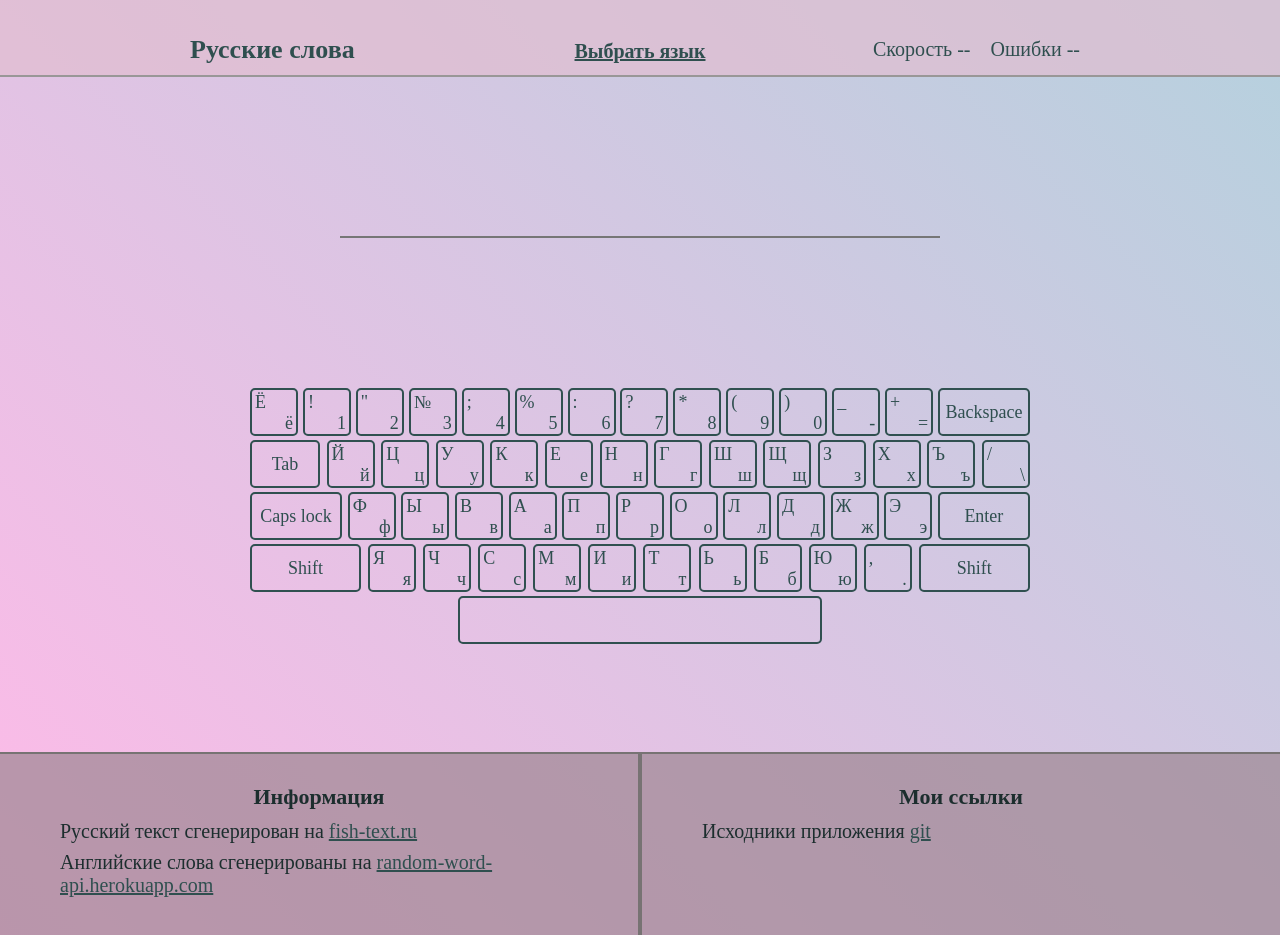
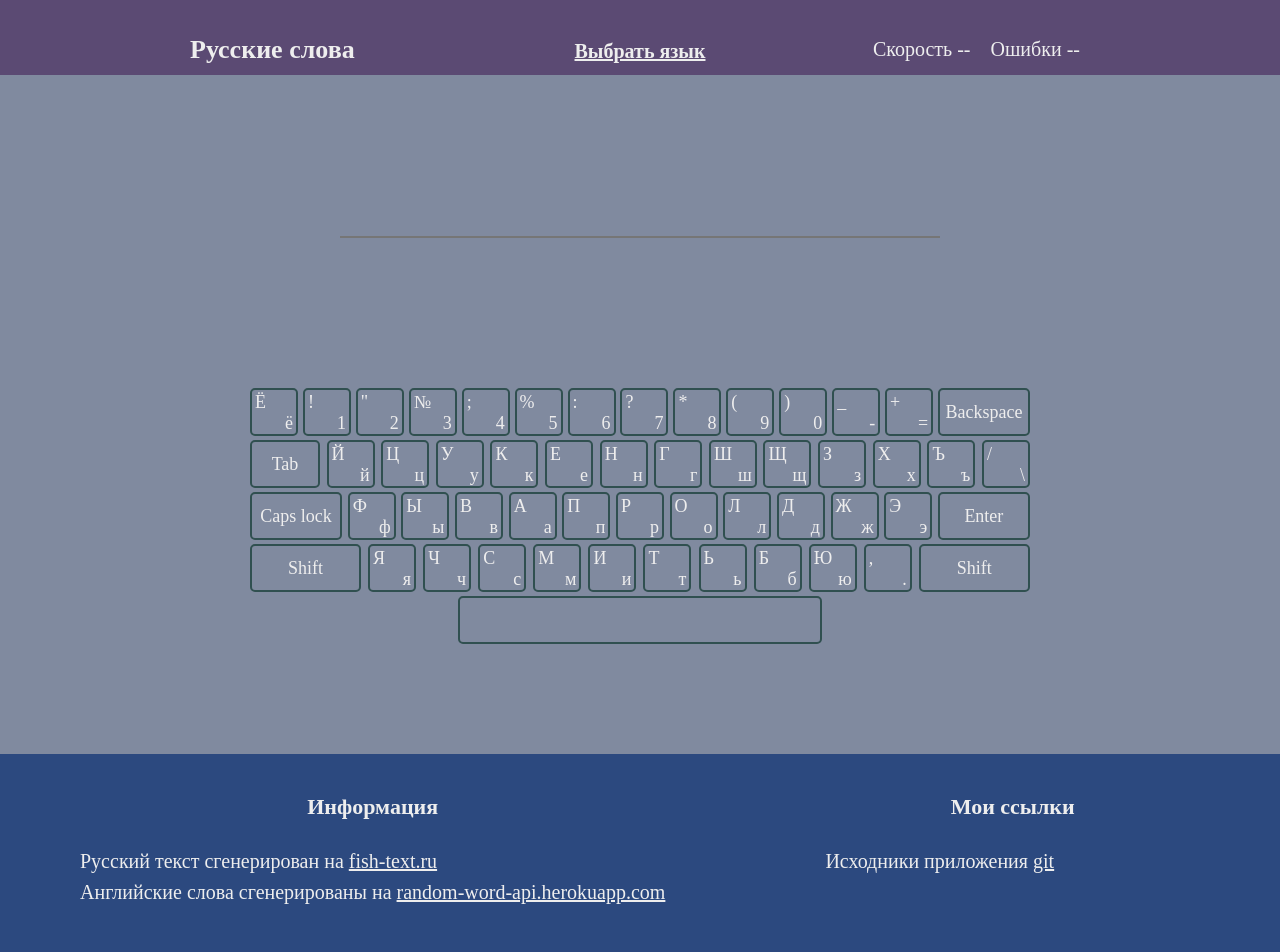
Before and after one commit to MurashQ/BlindTyping, a React (Create React App) app: page / in a window 1280 px wide. Built offline with nearby package versions, Linux system fonts and the light colour scheme; no server answers.

Commit message:
new style colors

```diff
--- a/src/index.css
+++ b/src/index.css
@@ -3,15 +3,14 @@
   padding: 0;
 }
 body {
-  background: linear-gradient(45deg, #ffbae8, #b5d1de);
+  background-color: #808A9F;
   display: block;
-  color:darkslategray;
+  color: #eee;
 }
 
 /* Header */
 header {
-  background-color: rgba(225, 190, 208, 0.7);
-  box-shadow: 0 2px 0 #999797;
+  background-color: #5b4a73;
 }
 
 .header-content {
@@ -41,6 +40,7 @@ header {
   top: 30px;
   right: 0;
   left: 0;
+  border-radius: 8px;
 }
 
 .dropdown {
@@ -48,15 +48,17 @@ header {
   margin: 0 auto 110px;
   max-width: 180px;
   text-align: center;
+  background-color: #5b4a73;
 }
 
 .dropbtn {
-  color:darkslategray;
   padding: 10px;
   font-size: 20px;
   cursor: pointer;
   font-weight: 600;
+  display: block;
   text-decoration: underline;
+  border-radius: 8px;
 }
 
 .dropdown-content {
@@ -67,16 +69,17 @@ header {
   z-index: 2;
   border-radius: 8px;
   font-size: 20px;
+  background-color: #5b4a73;
 }
 
 .dropdown-content p {
   cursor: pointer;
-  color:darkslategray;
   padding: 8px 10px;
   display: block;
+  border-radius: 8px;
 }
 
-.dropdownbtn:hover, .dropdown-content p:hover {background-color: rgba(169, 169, 169, 0.5);}
+.dropbtn:hover, .dropdown-content p:hover {background-color: rgba(169, 169, 169, 0.5);}
 .dropdown:hover .dropdown-content {
   display: block;
 }
@@ -89,7 +92,6 @@ header {
 
 .typingLine {
   font-size: 18px;
-  color: rgb(31, 52, 52);
   width: 600px;
   background-color: rgba(255, 255, 255, 0);
   border-top:rgba(255, 255, 255, 0);
@@ -105,13 +107,11 @@ header {
 
 .printedText {
   font-size: 19px;
-  color: rgba(48, 80, 80, 0.4);
   white-space: nowrap;
 }
 
 .textForPrint {
   font-size: 19px;
-  color: rgb(48, 80, 80);
   white-space: nowrap;
 }
 
@@ -329,32 +329,29 @@ header {
 
 /* Footer */
 footer {
-  background-color: rgba(157, 134, 146, 0.7);
-  box-shadow: 0 -2px #777373;
+  background-color: #2C497F;
   display: flex;
-  color: rgb(28, 46, 46);
+  white-space: nowrap;
 }
 footer > div {
   flex: 1;
-  padding: 30px 60px;
+  padding: 40px 80px;
 }
 .footer-info {
-  border-right: 2px solid;
   border-color: #777373;
 }
 .footer-links {
-  border-left: 2px solid;
   border-color: #777373;
 }
 footer > div > h2 {
   font-size: 22px;
   text-align: center;
-  margin-bottom: 10px;
+  margin-bottom: 30px;
 }
 footer > div > p {
   font-size: 20px;
   margin-bottom: 8px;
 }
 footer > div > p > a {
-  color: darkslategray;
+  color: #eee;
 }
```
